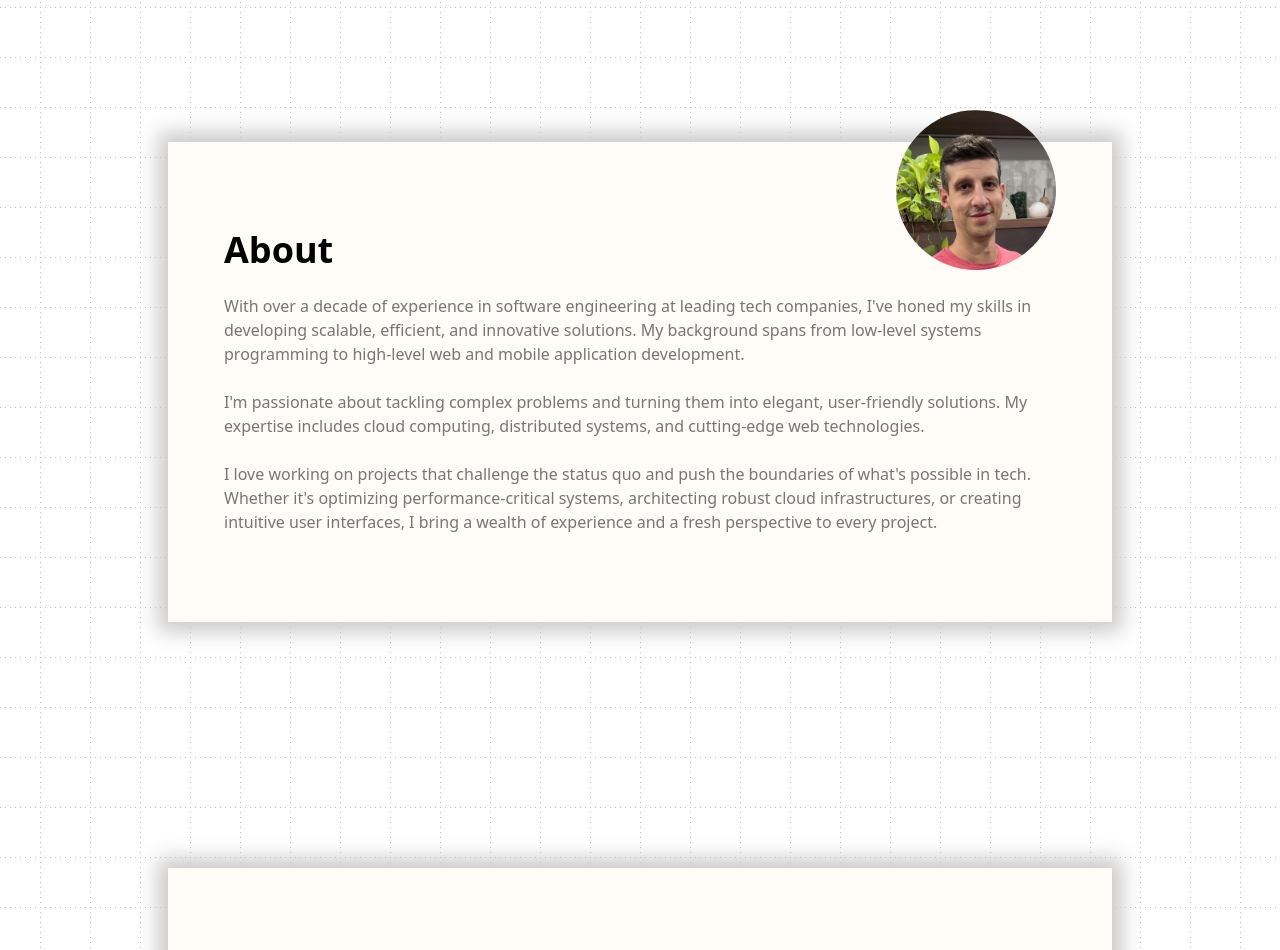
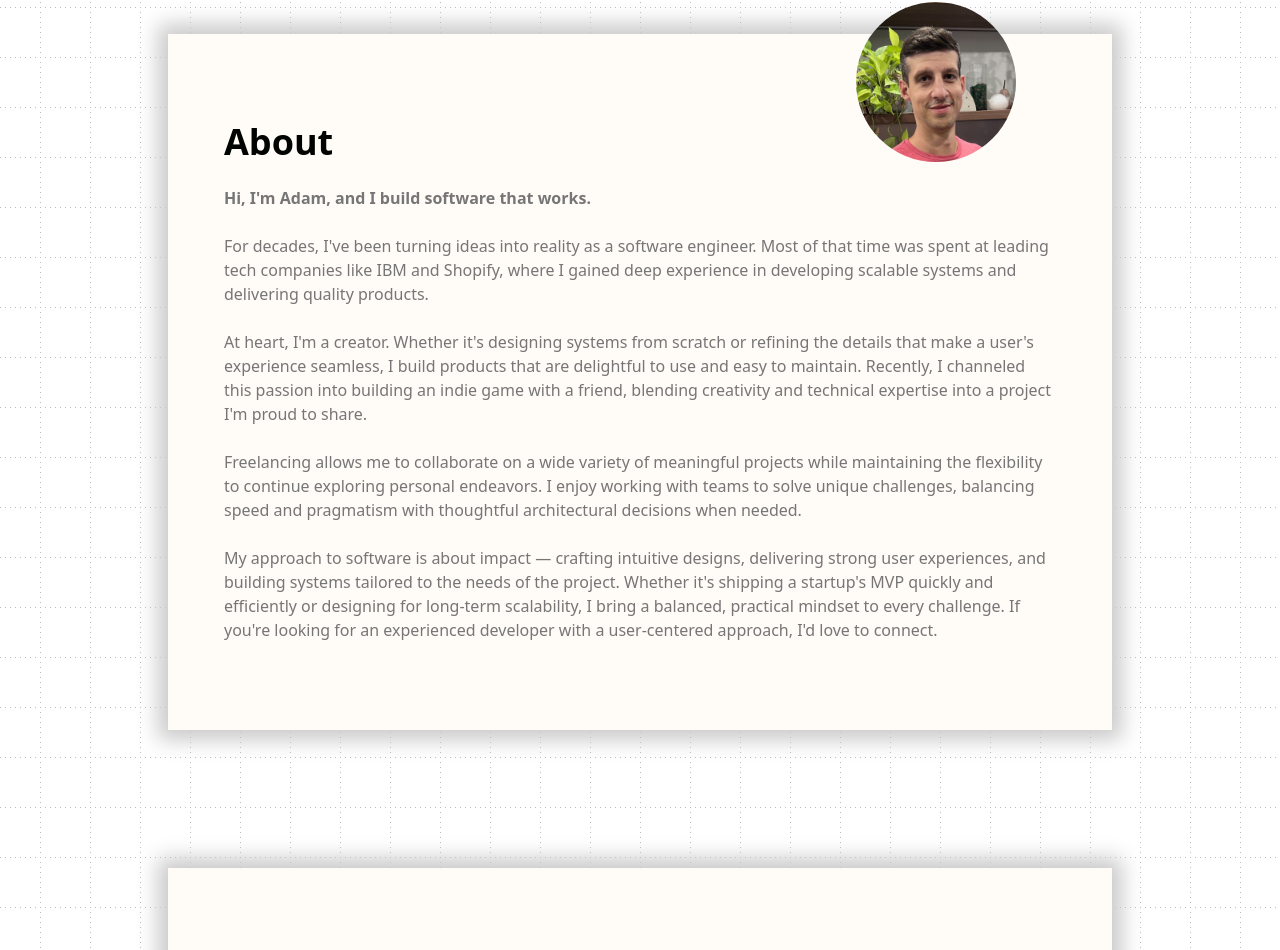
Before and after one commit to agarcher/adamarcher.ca, a React (Vite) app: page / in a window 1280 px wide. Shown: the part 818-1768 px from the top of the page. Built offline with nearby package versions, Linux system fonts and the light colour scheme.

Commit message:
update about section

```diff
--- a/src/components/About.tsx
+++ b/src/components/About.tsx
@@ -7,26 +7,45 @@ export default function About() {
           <img
             src="/headshot.jpg"
             alt="Adam Archer"
-            className="xs:w-40 xs:h-40 w-32 h-32 rounded-full absolute top-0 right-0 transform -translate-y-3/4 border-1 border-accent-subtle transition-colors duration-300"
+            className="xs:w-40 xs:h-40 w-32 h-32 rounded-full absolute top-0 right-0 md:right-10 xl:right-30 transform -translate-y-3/4 border-1 border-accent-subtle transition-colors duration-300"
           />
         </h2>
         <div className="mt-6 text-muted-foreground space-y-6 transition-colors duration-300">
-          <p>
-            With over a decade of experience in software engineering at leading tech companies,
-            I've honed my skills in developing scalable, efficient, and innovative solutions.
-            My background spans from low-level systems programming to high-level web and mobile application development.
+          <p className="font-bold">
+            Hi, I'm Adam, and I build software that works.
           </p>
           <p>
-            I'm passionate about tackling complex problems and turning them into elegant, user-friendly solutions.
-            My expertise includes cloud computing, distributed systems, and cutting-edge web technologies.
+            For decades, I've been turning ideas into reality as a software
+            engineer. Most of that time was spent at leading tech companies like
+            IBM and Shopify, where I gained deep experience in developing
+            scalable systems and delivering quality products.
           </p>
           <p>
-            I love working on projects that challenge the status quo and push the boundaries of what's possible in tech.
-            Whether it's optimizing performance-critical systems, architecting robust cloud infrastructures, or creating
-            intuitive user interfaces, I bring a wealth of experience and a fresh perspective to every project.
+            At heart, I'm a creator. Whether it's designing systems from scratch
+            or refining the details that make a user's experience seamless, I
+            build products that are delightful to use and easy to maintain.
+            Recently, I channeled this passion into building an indie game with
+            a friend, blending creativity and technical expertise into a project
+            I'm proud to share.
+          </p>
+          <p>
+            Freelancing allows me to collaborate on a wide variety of meaningful
+            projects while maintaining the flexibility to continue exploring
+            personal endeavors. I enjoy working with teams to solve unique
+            challenges, balancing speed and pragmatism with thoughtful
+            architectural decisions when needed.
+          </p>
+          <p>
+            My approach to software is about impact — crafting intuitive
+            designs, delivering strong user experiences, and building systems
+            tailored to the needs of the project. Whether it's shipping a
+            startup's MVP quickly and efficiently or designing for long-term
+            scalability, I bring a balanced, practical mindset to every
+            challenge. If you're looking for an experienced developer with a
+            user-centered approach, I'd love to connect.
           </p>
         </div>
       </div>
     </div>
-  )
+  );
 }
```
Also changed, not shown: src/components/Hero.tsx (+16 -13 lines).
